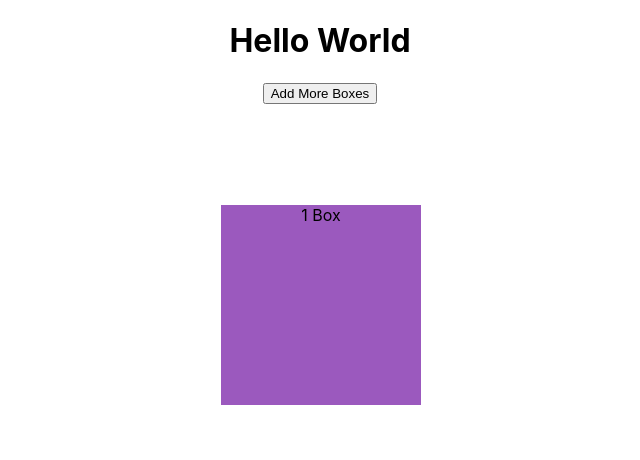
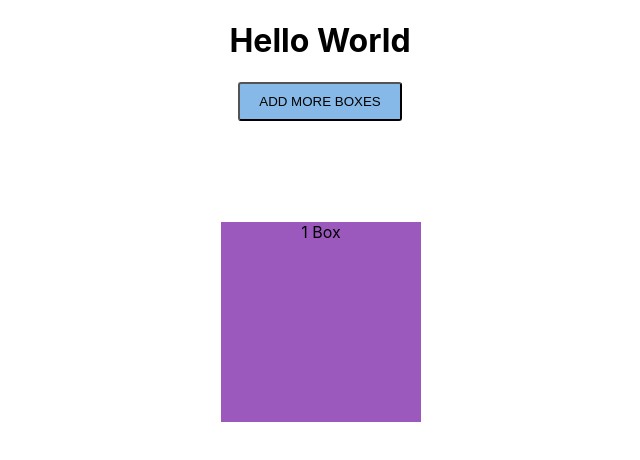
Before and after one commit to ShrutikaSingh/ReactGame, a React (Create React App) app: page / in a window 1280 px wide. Shown: the top 460 px of the page, without its empty margins (320-960 px from the left). Built offline with nearby package versions, Linux system fonts and the light colour scheme.

Commit message:
add Button Component in Box

```diff
--- a/src/container/BoxComponent.js
+++ b/src/container/BoxComponent.js
@@ -1,6 +1,7 @@
 import React, { useState } from "react";
 import "./BoxComponent.css";
 import KeyBoardListner from "./KeyboardListener";
+import Button from "../components/Button/Button";
 
 //Functional Component to display Box and
 const BoxComponent = () => {
@@ -56,14 +57,13 @@ const BoxComponent = () => {
   return (
     <>
       <KeyBoardListner  handleGo={handleGo}>
-        <div className="inputbutton">
-          <button
-            type="submit"
-            onClick={() => increaseObjects(boxState.objects.length + 1)}
+        <Button
+          type="button"
+          bsClass="btn btn-outline-primary"
+          onClick={() => increaseObjects(boxState.objects.length + 1)}
           >
-            Add More Boxes
-          </button>
-        </div>
+           ADD MORE BOXES
+          </Button>
         <div className="constBox">
           {boxState.objects.map((elements, index) => {
             const {top, left, zindex, display} = elements
```
